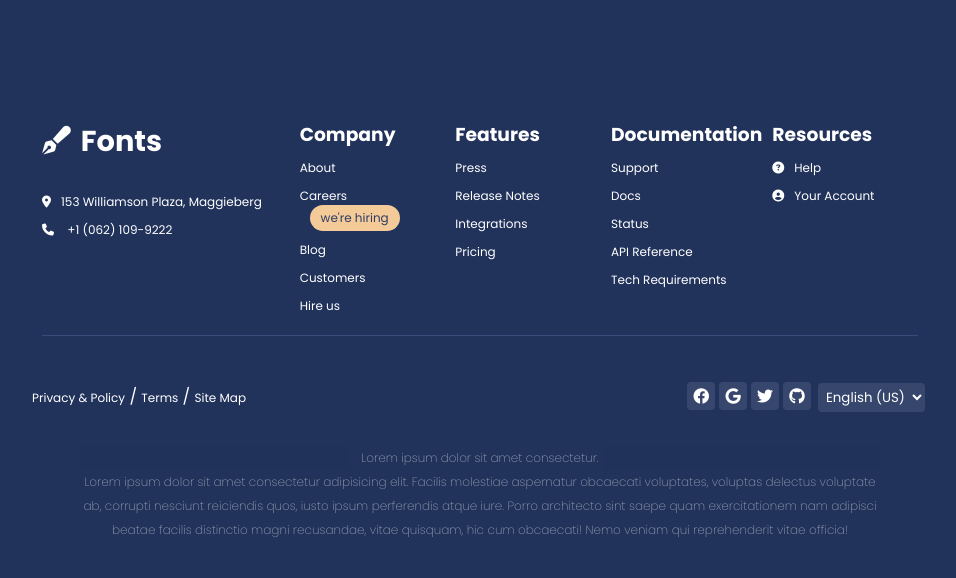
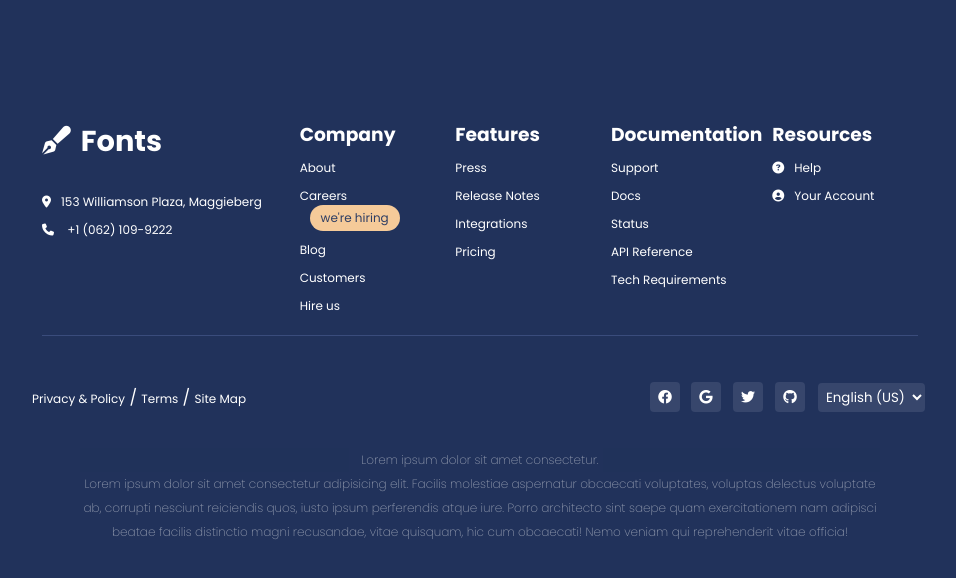
Before and after one commit to riadhmouamnia/NEA-css-responsiveness-lab-2, a plain HTML site: page index.html in a window 1280 px wide. Shown: the whole page, without its empty margins (160-1116 px from the left). Drawn offline with Linux system fonts and the light colour scheme.

Commit message:
added some links

```diff
--- a/index.html
+++ b/index.html
@@ -24,7 +24,7 @@
           </p>
           <p>
             <i class="fa-sharp fa-solid fa-phone"></i>
-            +1 (062) 109-9222
+            <a href="tel:+4733378901">+1 (062) 109-9222</a>
           </p>
         </div>
         <div class="company">
@@ -63,10 +63,19 @@
             <a href="#">Site Map</a>
           </div>
           <div>
-            <i class="fa-brands fa-facebook"></i>
-            <i class="fa-brands fa-google"></i>
-            <i class="fa-brands fa-twitter"></i>
-            <i class="fa-brands fa-github"></i>
+            <a href="https://www.facebook.com/riadhmouamnia" target="_blank">
+              <i class="fa-brands fa-facebook"></i>
+            </a>
+            <a href="https://www.google.com/" target="_blank"
+              ><i class="fa-brands fa-google"></i
+            ></a>
+            <a href="https://twitter.com/" target="_blank"
+              ><i class="fa-brands fa-twitter"></i
+            ></a>
+            <a href="https://github.com/riadhmouamnia" target="_blank"
+              ><i class="fa-brands fa-github"></i
+            ></a>
+
             <select name="languqge" id="langiuage">
               <option value="english">English (US)</option>
               <option value="arabic">Arabic (AR)</option>
--- a/style.css
+++ b/style.css
@@ -79,8 +79,8 @@ i {
 
 .social-links i {
   background-color: #37466c;
-  padding: 6px;
-  margin: 6px 0px;
+  padding: 8px;
+  margin: 6px 2px;
   border-radius: 4px;
 }
 
@@ -125,6 +125,10 @@ select {
   .contact::after {
     grid-column: span 4;
     margin: 30px auto;
+  }
+  .social-links i {
+    margin-right: 6px;
+    font-size: 14px;
   }
   .chip {
     padding: 4px;
```
